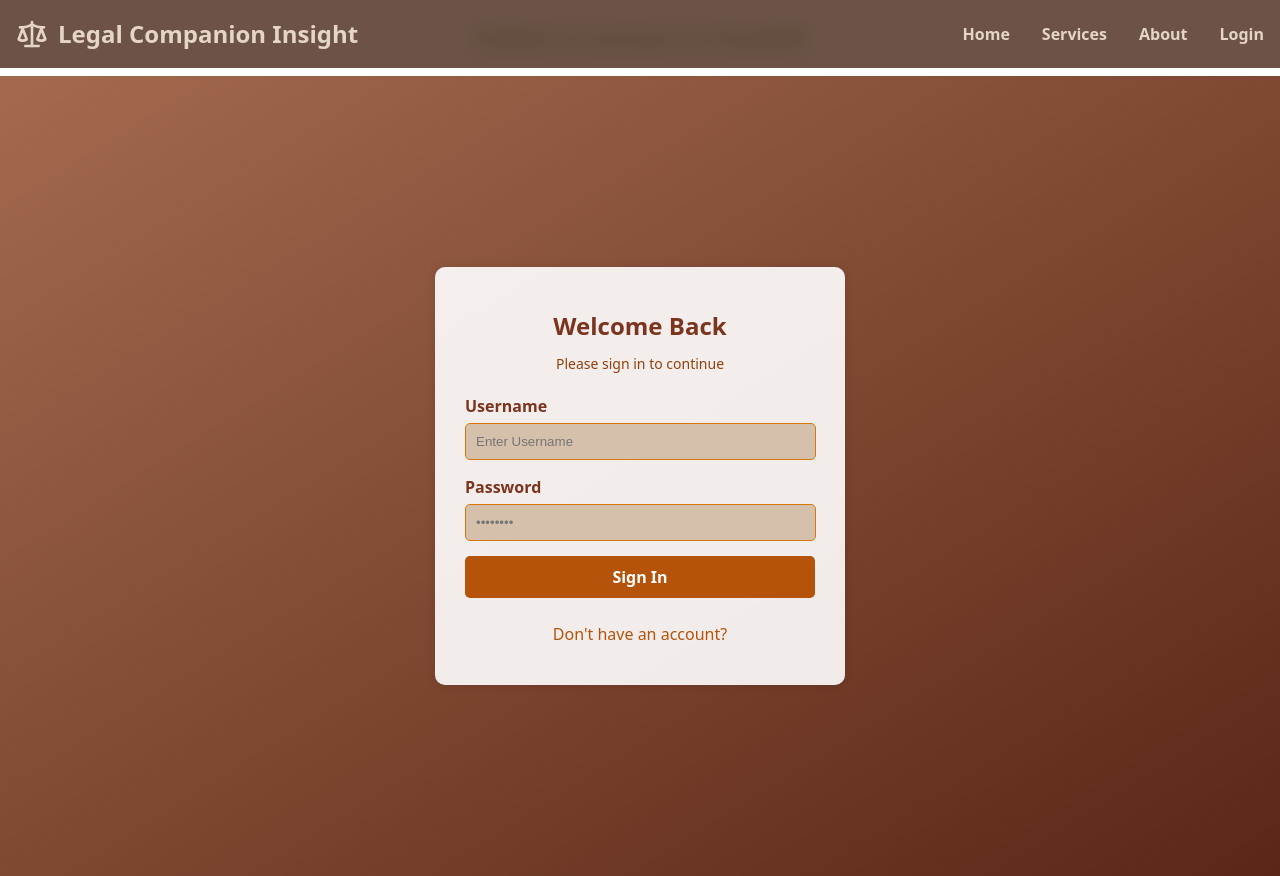
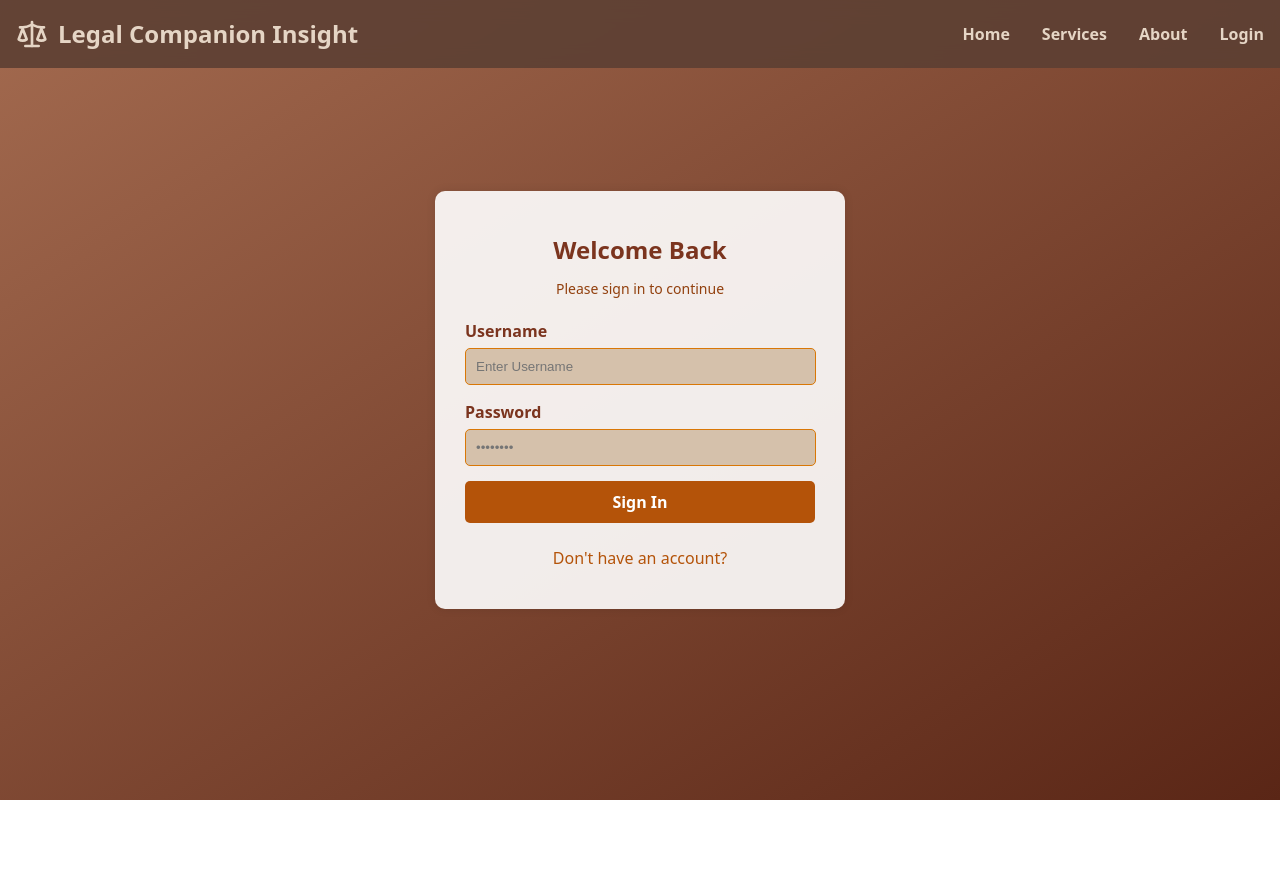
Before and after one commit to FaranAhmad003/Legal-Companion-Insight, a React (Vite) app in the folder frontend/: page /login in a window 1280 px wide. After the commit the page ends 800 px from the top, so only its background shows below. Built offline with nearby package versions, Linux system fonts and the light colour scheme.

Commit message:
Code pushed with separate TopBar and neat and clean code

```diff
--- a/frontend/src/App.jsx
+++ b/frontend/src/App.jsx
@@ -18,11 +18,6 @@ function App() {
   return (
     <Router>
       <div>
-        {/* Backend connection status message */}
-        <h2 style={{ textAlign: "center", color: "green" }}>
-          {backendMessage}
-        </h2>
-
         {}
         <Routes>
           <Route path="/" element={<Home />} />
--- a/frontend/src/components/Landing.jsx
+++ b/frontend/src/components/Landing.jsx
@@ -2,22 +2,13 @@ import { Link } from "react-router-dom";
 import { Scale } from "lucide-react";
 import "../styles/Landing.css";
 import lawyerImage from "../assets/Lawyer.png"; // Import image
+import TopBar from "./TopBar";
 
 const Landing = () => {
   return (
     <div className="top-bar-container">
-      <nav className="top-bar">
-        <div className="logo">
-          <Scale className="h-8 w-8 text-legal-beige" />
-          <span className="ml-2 text-2xl font-serif text-legal-beige">Legal Companion Insight</span>
-        </div>
-        <div className="menu">
-          <Link to="/">Home</Link>
-          <Link to="/services">Services</Link>
-          <Link to="/about">About</Link>
-          <Link to="/login">Login</Link>
-        </div>
-      </nav>
+      <TopBar />
+
       <div className="background-overlay"></div>
 
       {/* Floating Lawyer Image */}
--- /dev/null
+++ b/frontend/src/components/TopBar.jsx
@@ -0,0 +1,22 @@
+import { Link } from "react-router-dom";
+import { Scale } from "lucide-react";
+import "../styles/TopBar.css"; // Import the CSS file for styling
+
+const TopBar = () => {
+  return (
+    <nav className="top-bar">
+      <div className="logo">
+        <Scale className="h-8 w-8 text-legal-beige" />
+        <span className="ml-2 text-2xl font-serif text-legal-beige">Legal Companion Insight</span>
+      </div>
+      <div className="menu">
+        <Link to="/">Home</Link>
+        <Link to="/services">Services</Link>
+        <Link to="/about">About</Link>
+        <Link to="/login">Login</Link>
+      </div>
+    </nav>
+  );
+};
+
+export default TopBar;
--- a/frontend/src/components/login.jsx
+++ b/frontend/src/components/login.jsx
@@ -2,6 +2,7 @@ import { useState } from "react";
 import { Link } from "react-router-dom";
 import { Scale } from "lucide-react";
 import "../styles/Login.css";
+import TopBar from "./TopBar";
 
 const Login = () => {
   const [isLogin, setIsLogin] = useState(true);
@@ -58,18 +59,7 @@ const Login = () => {
   return (
     <>
       {/* ✅ TopBar (Now Embedded) */}
-      <nav className="top-bar">
-        <div className="logo">
-          <Scale className="h-8 w-8 text-legal-beige" />
-          <span className="ml-2 text-2xl font-serif text-legal-beige">Legal Companion Insight</span>
-        </div>
-        <div className="menu">
-          <Link to="/">Home</Link>
-          <Link to="/services">Services</Link>
-          <Link to="/about">About</Link>
-          <Link to="/login">Login</Link>
-        </div>
-      </nav>
+      <TopBar />
 
       {/* ✅ Login/Signup Form */}
       <div className="login-container">
--- /dev/null
+++ b/frontend/src/styles/TopBar.css
@@ -0,0 +1,45 @@
+.top-bar {
+  position: absolute;
+  top: 0;
+  left: 0;
+  right: 0;
+  padding: 1rem; /* Reduced height */
+  background-color: rgba(92, 64, 51, 0.9); /* Dark brown with slight transparency */
+  display: flex;
+  justify-content: space-between;
+  align-items: center;
+  backdrop-filter: blur(10px);
+}
+
+.top-bar .menu {
+  display: flex;
+  gap: 2rem; /* Equal spacing between buttons */
+  margin-left: auto; /* Pushes the menu to the right */
+}
+
+.top-bar a {
+  color: #e5d5c5; /* Beige text color */
+  text-decoration: none;
+  font-size: 1rem;
+  font-weight: 600;
+  transition: text-decoration 0.3s ease, color 0.3s ease;
+}
+
+.top-bar a:hover {
+  text-decoration: underline;
+  color: #fff; /* Lighten color on hover */
+}
+
+.top-bar .logo {
+  display: flex;
+  align-items: center;
+  color: #e5d5c5; /* Beige */
+  font-size: 1.5rem;
+  font-weight: bold;
+}
+
+.top-bar .logo svg {
+  margin-right: 10px;
+  height: 32px;
+  width: 32px;
+}
```
